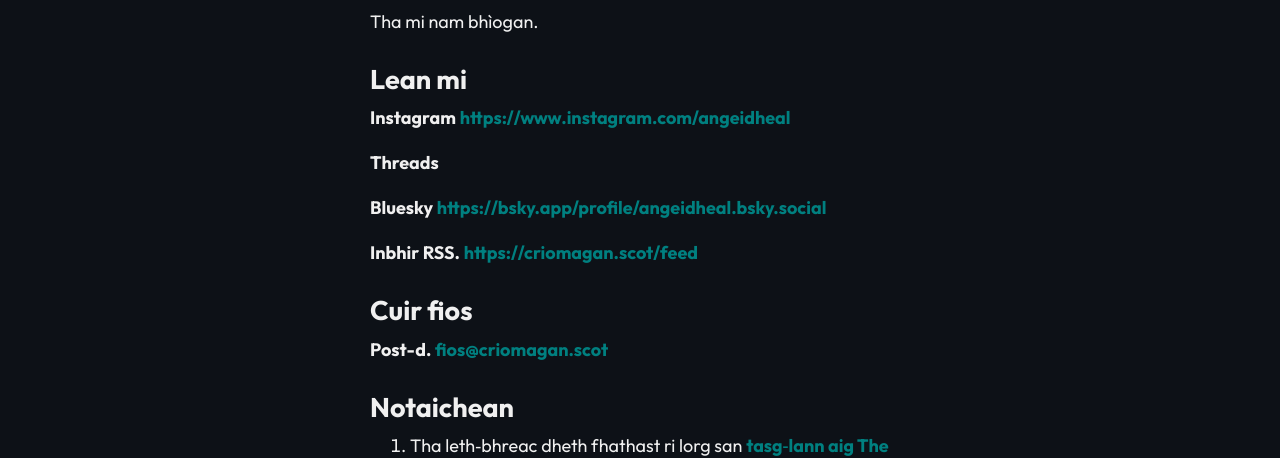
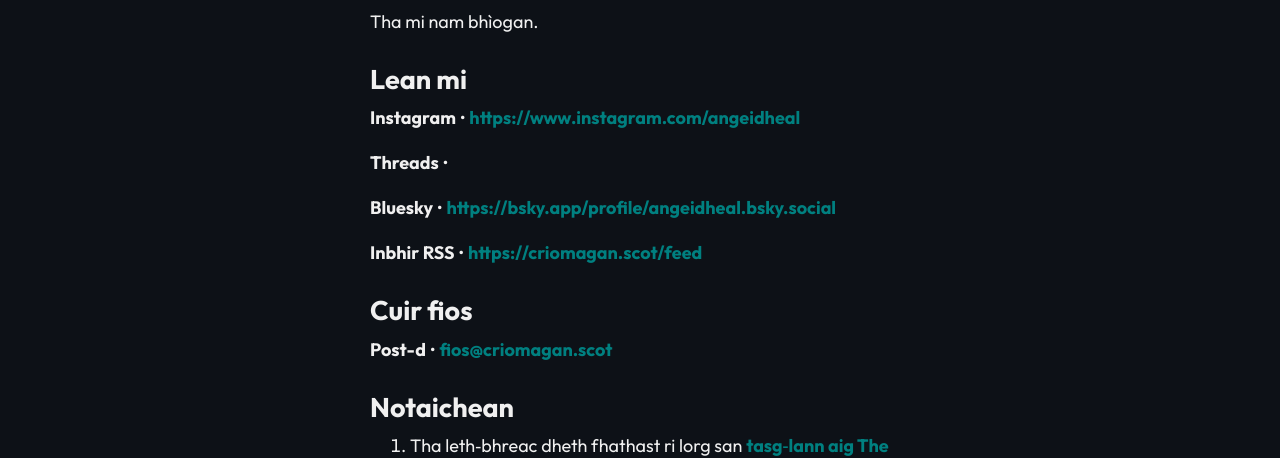
Before and after one commit to angeidheal/angeidheal.github.io, a Jekyll site: the page built from mu-mo-dheidhinn.md, in a window 1280 px wide. Shown: the part 639-1097 px from the top of the page. Built offline with Jekyll 4.4.1, drawn with Linux system fonts in a browser that asks for light colours; nearby versions of some CDN libraries.

```diff
--- a/mu-mo-dheidhinn.md
+++ b/mu-mo-dheidhinn.md
@@ -20,17 +20,17 @@ Tha mi nam bhìogan.
 
 ## Lean mi
 
-**Instagram** <a href="{{ site.instragram }}">{{ site.instagram }}</a>
+**Instagram** • <a href="{{ site.instragram }}">{{ site.instagram }}</a>
 
-**Threads** <a href="{{ site.threads }}">{{ site.thread }}</a>
+**Threads** • <a href="{{ site.threads }}">{{ site.thread }}</a>
 
-**Bluesky** <a href="{{ site.bluesky }}">{{ site.bluesky }}</a>
+**Bluesky** • <a href="{{ site.bluesky }}">{{ site.bluesky }}</a>
 
-**Inbhir RSS.** <a href="{{ site.url }}/feed">{{ site.url }}/feed</a>
+**Inbhir RSS** • <a href="{{ site.url }}/feed">{{ site.url }}/feed</a>
 
 ## Cuir fios
 
-**Post-d.** <a href="mailto:{{ site.email }}">{{ site.email }}</a>
+**Post-d** • <a href="mailto:{{ site.email }}">{{ site.email }}</a>
 
 ## Notaichean
 
```
